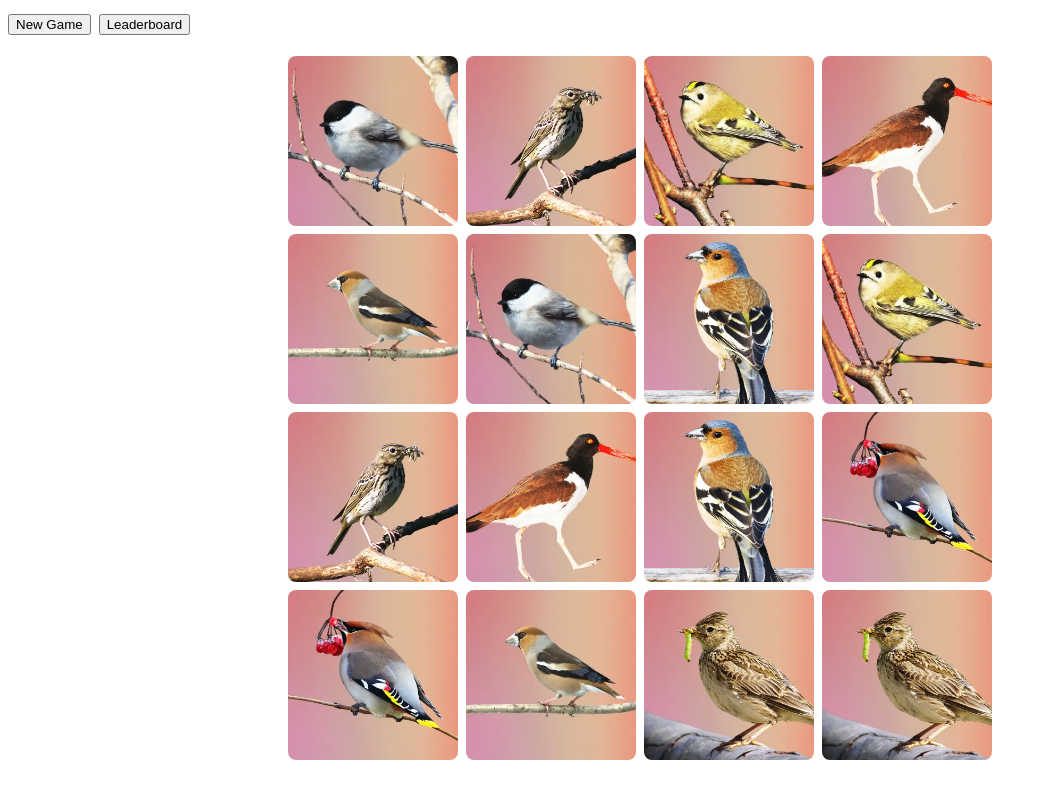
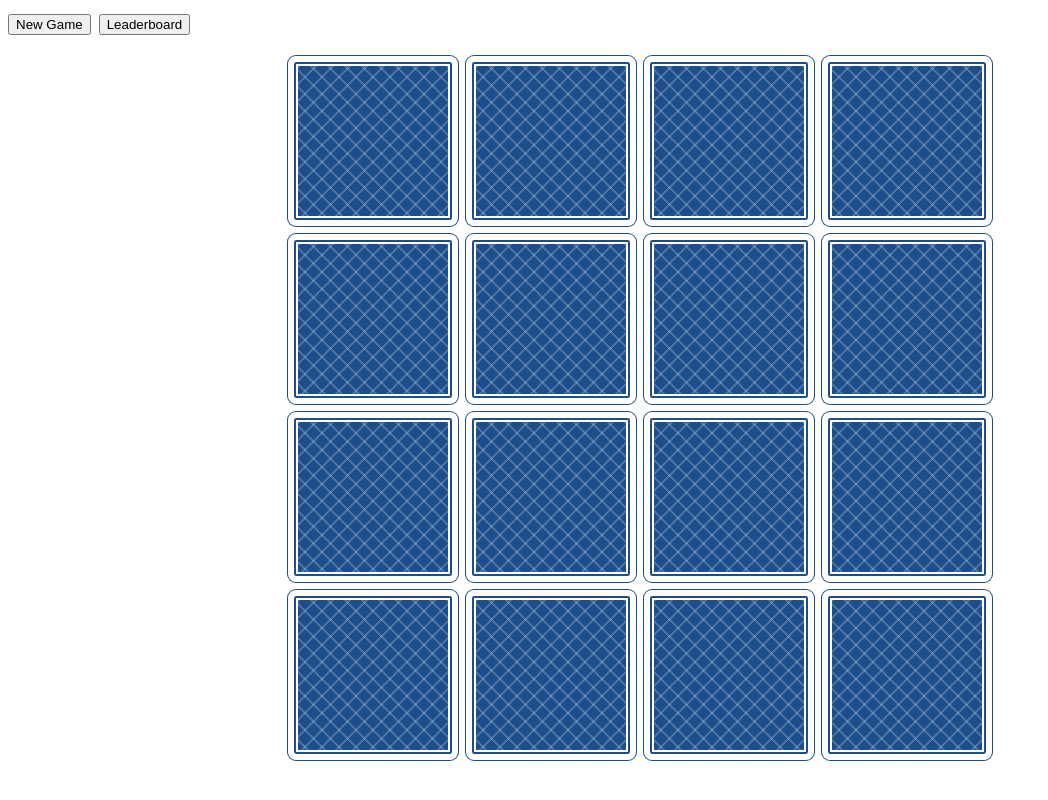
Before and after one commit to hohanov/memory-game, a plain HTML site: page index.html in a window 1280 px wide. Shown: the whole page, without its empty margins (0-1048 px from the left). Drawn offline with Linux system fonts and the light colour scheme.

Commit message:
feat: card flipping

```diff
--- a/script.js
+++ b/script.js
@@ -19,6 +19,7 @@
   const images = await getUniqueBirdImages();
   const cards = createMixedPairs(images);
   fillCells(cells, cards);
+  addFlipListeners(cells);
 }
 
 
@@ -72,10 +73,26 @@
 
 function fillCells(gridCells, cards) {
   gridCells.forEach((cell, index) => {
+    const front = document.createElement('div');
+    front.classList.add('card-front');
+
     const img = document.createElement('img');
     img.src = cards[index];
     img.alt = 'Bird';
-    cell.append(img);
+    front.append(img);
+
+    const back = document.createElement('div');
+    back.classList.add('card-back');
+
+    cell.append(front, back);
+  });
+}
+
+function addFlipListeners(gridCells) {
+  gridCells.forEach((cell) => {
+    cell.addEventListener('click', () => {
+      cell.classList.toggle('flipped');
+    });
   });
 }
 
--- a/style.css
+++ b/style.css
@@ -35,12 +35,47 @@
 }
 
 .cell {
+  position: relative;
+  cursor: pointer;
+  user-select: none;
+  transform: perspective(800px) rotateY(0);
+  transform-style: preserve-3d;
+  transition: transform 0.5s;
+}
+
+.cell.flipped {
+  transform: perspective(800px) rotateY(180deg);
+}
+
+.card-front,
+.card-back {
+  position: absolute;
+  inset: 0;
   border-radius: 8px;
   overflow: hidden;
-  cursor: pointer;
+  backface-visibility: hidden;
 }
 
-.cell img {
+.card-front {
+  transform: rotateY(180deg);
+  background-color: #cccccc;
+}
+
+.card-front img {
+  display: block;
+  pointer-events: none;
   width: 100%;
   height: 100%;
 }
+
+.card-back {
+  border: 6px solid #ffffff;
+  background-color: #1d4e89;
+  background-image:
+    repeating-linear-gradient(45deg, rgb(255 255 255 / 0.2) 0 2px, transparent 2px 12px),
+    repeating-linear-gradient(-45deg, rgb(255 255 255 / 0.2) 0 2px, transparent 2px 12px);
+  box-shadow:
+    0 0 0 1px #1d4e89,
+    inset 0 0 0 2px #1d4e89,
+    inset 0 0 0 4px #ffffff;
+}
```
